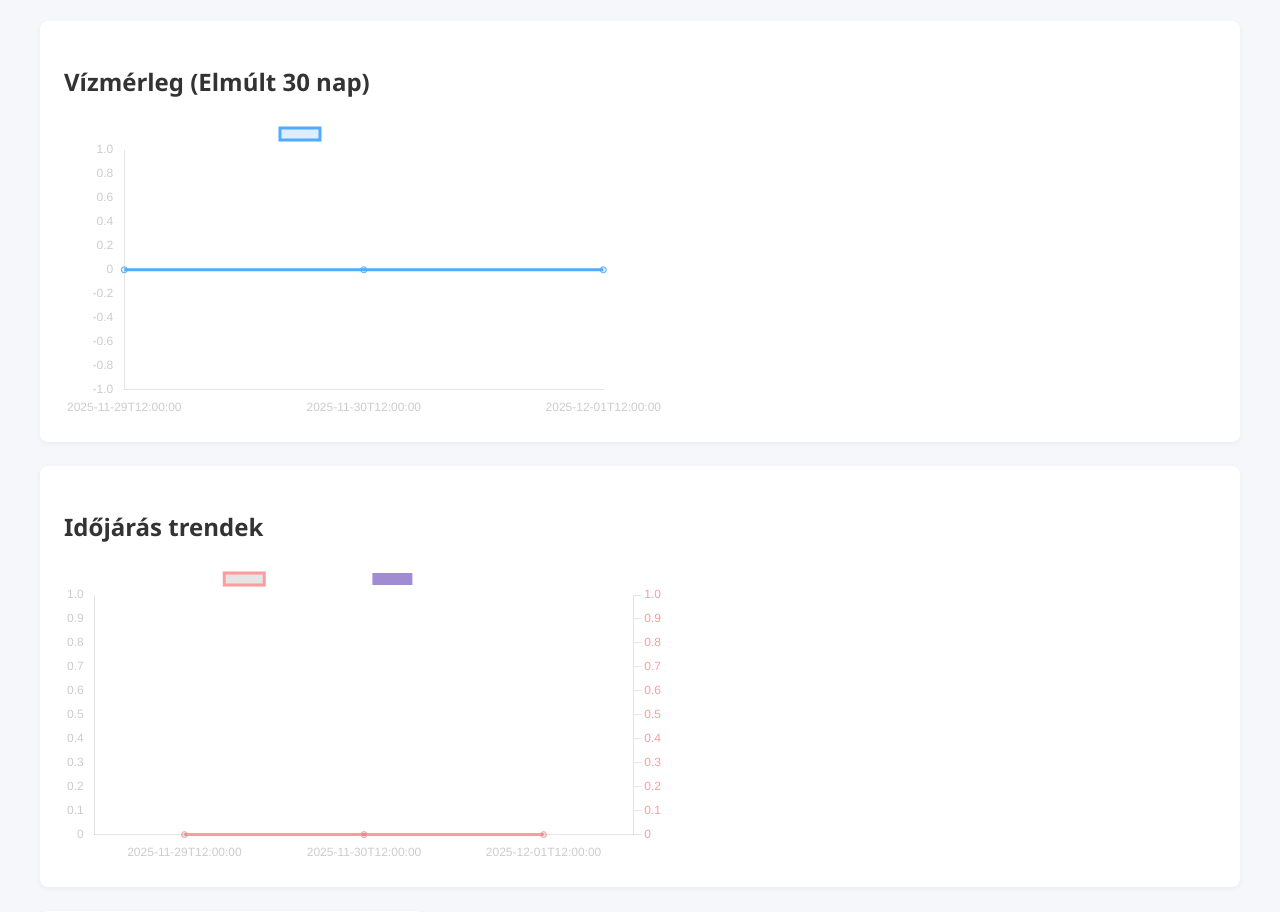
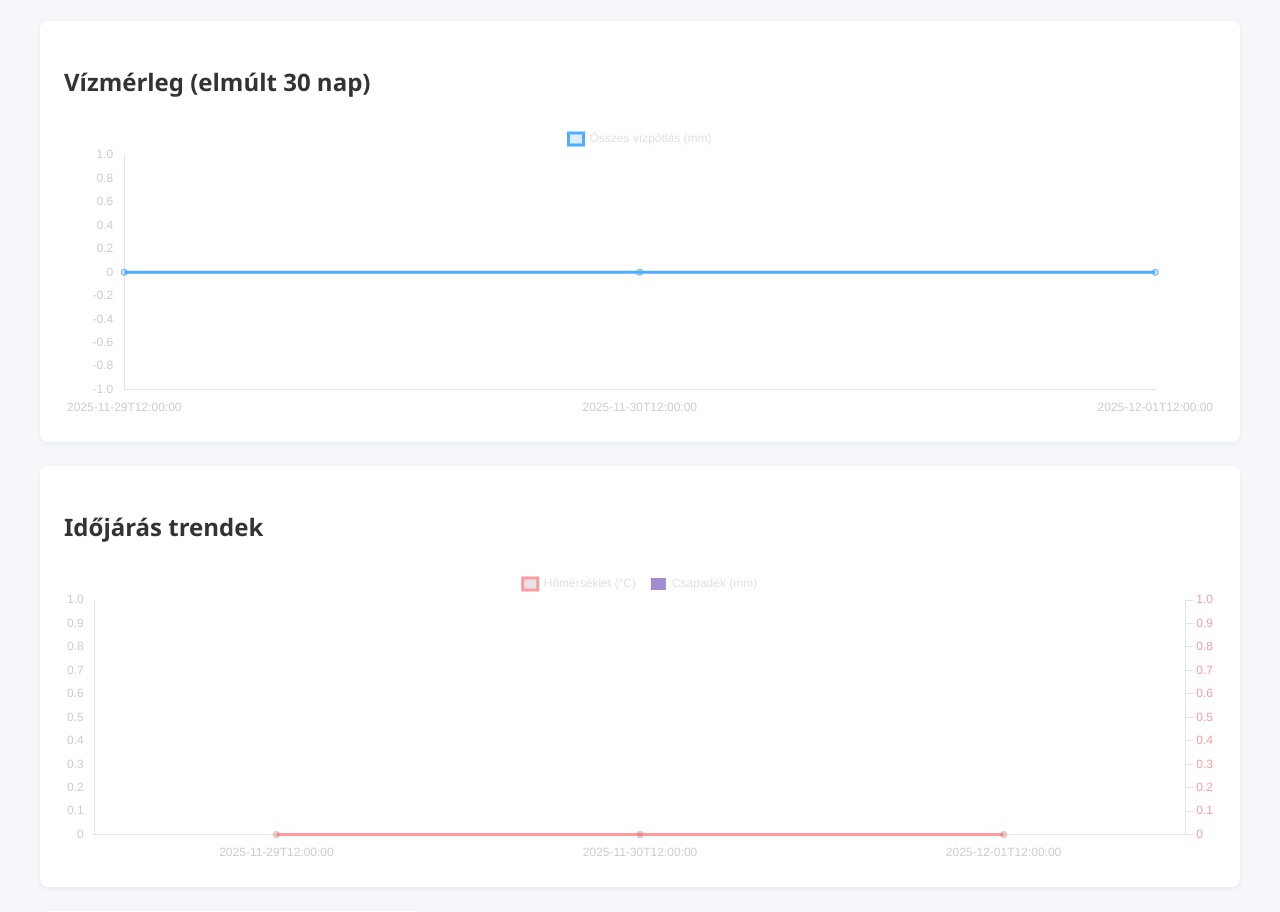
Before and after one commit to vinczem/greenpulse, a FastAPI app: page /analytics in a window 1280 px wide. Shown: the part 140-1052 px from the top of the page. Run offline with FastAPI, Linux system fonts and the light colour scheme; data that the repository does not hold is empty.

Commit message:
refactor: Standardize Chart.js legend options, add `maintainAspectRatio: false` to charts, fix analytics title capitalization, and bump application version.

```diff
--- a/greenpulse/config.yaml
+++ b/greenpulse/config.yaml
@@ -1,5 +1,5 @@
 name: "GreenPulse"
-version: "0.1.20"
+version: "0.1.21"
 slug: "greenpulse"
 description: "Intelligent irrigation planner with OpenWeatherMap integration and local database"
 url: "https://github.com/vinczem/greenpulse"
--- a/greenpulse/src/web/templates/analytics.html
+++ b/greenpulse/src/web/templates/analytics.html
@@ -27,7 +27,7 @@
 
         <div class="grid">
             <div class="card full-width">
-                <h2>Vízmérleg (Elmúlt 30 nap)</h2>
+                <h2>Vízmérleg (elmúlt 30 nap)</h2>
                 <div class="chart-container">
                     <canvas id="waterBalanceChart"></canvas>
                 </div>
@@ -82,6 +82,19 @@
             const irrigationData = labels.map(date => irrigationMap[date] || 0);
             const totalSupply = labels.map((date, i) => rain[i] + (irrigationMap[date] || 0));
 
+            // Common legend options
+            const legendOptions = {
+                display: true,
+                position: 'top',
+                align: 'center',
+                labels: {
+                    color: '#e0e0e0',
+                    font: { size: 12 },
+                    padding: 15,
+                    boxWidth: 15
+                }
+            };
+
             // 1. Water Balance Chart
             new Chart(document.getElementById('waterBalanceChart'), {
                 type: 'line',
@@ -100,8 +113,9 @@
                 },
                 options: {
                     responsive: true,
+                    maintainAspectRatio: false,
                     plugins: {
-                        legend: { labels: { color: '#fff' } }
+                        legend: legendOptions
                     },
                     scales: {
                         y: { ticks: { color: '#ccc' }, grid: { color: 'rgba(255,255,255,0.1)' } },
@@ -134,8 +148,9 @@
                 },
                 options: {
                     responsive: true,
+                    maintainAspectRatio: false,
                     plugins: {
-                        legend: { labels: { color: '#fff' } }
+                        legend: legendOptions
                     },
                     scales: {
                         y: {
@@ -173,8 +188,9 @@
                 },
                 options: {
                     responsive: true,
+                    maintainAspectRatio: false,
                     plugins: {
-                        legend: { labels: { color: '#fff' } }
+                        legend: legendOptions
                     }
                 }
             });
```
